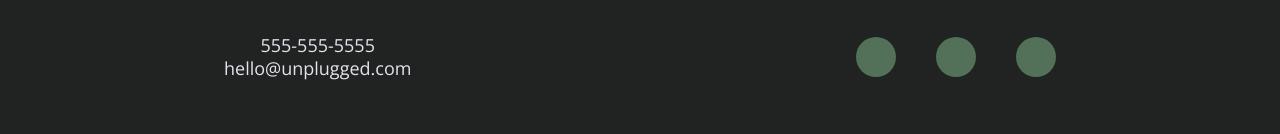
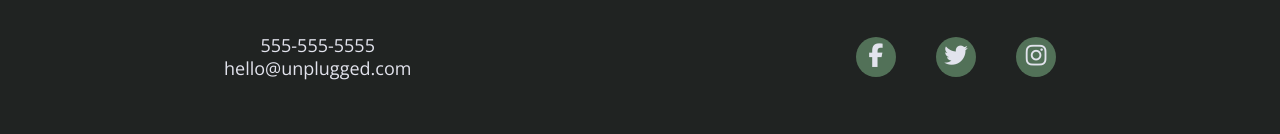
Before and after one commit to ThomasMoorehouse/206-unplugged-retreat, a website: page about/index.html in a window 1280 px wide. Shown: the part 1990-2124 px from the top of the page. Drawn offline with nearby package versions, Linux system fonts and the light colour scheme; files that its build step writes are made by us from their sources; files whose address does not match are found by name.

Commit message:
Added social icons

```diff
--- a/about/index.html
+++ b/about/index.html
@@ -112,9 +112,9 @@
           <div class="social">
             <h4>Social</h4>
               <div class="social-icons">
-                <p><a href="https://www.facebook.com/yoursite" target="_blank"></a></p>
-                <p><a href="https://www.twitter.com/yoursite" target="_blank"></a></p>
-                <p><a href="https://www.instagram.com/yoursite" target="_blank"></a></p>
+                <p><a href="https://www.facebook.com/yoursite" target="_blank"><i class="fab fa-facebook-f"></i></a></p>
+                <p><a href="https://www.twitter.com/yoursite" target="_blank"><i class="fab fa-twitter"></i></a></p>
+                <p><a href="https://www.instagram.com/yoursite" target="_blank"><i class="fab fa-instagram"></i></a></p>
                   <!-- other social links here -->
               </div>
           </div>
```
Also changed, not shown: faq/index.html (+3 -3 lines).
